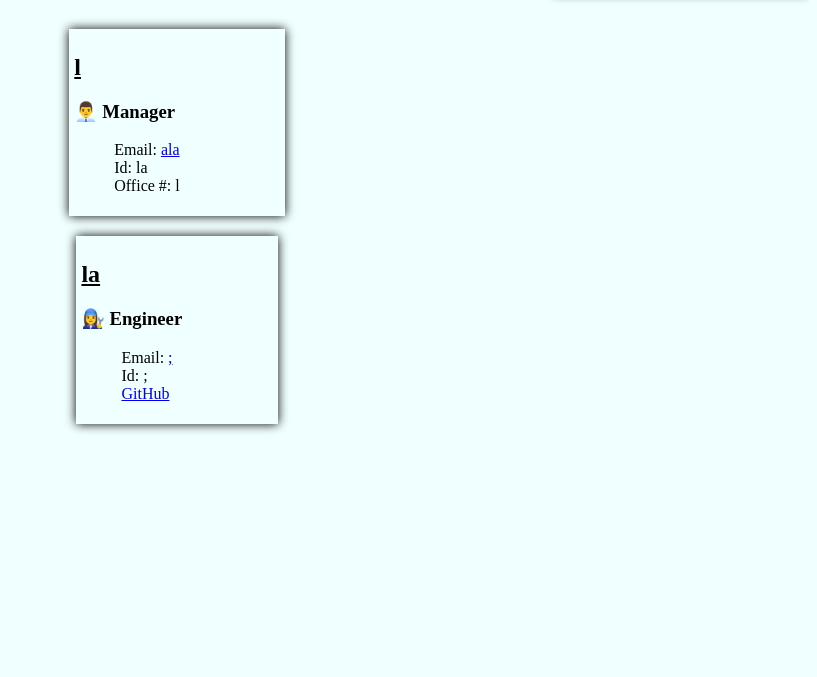
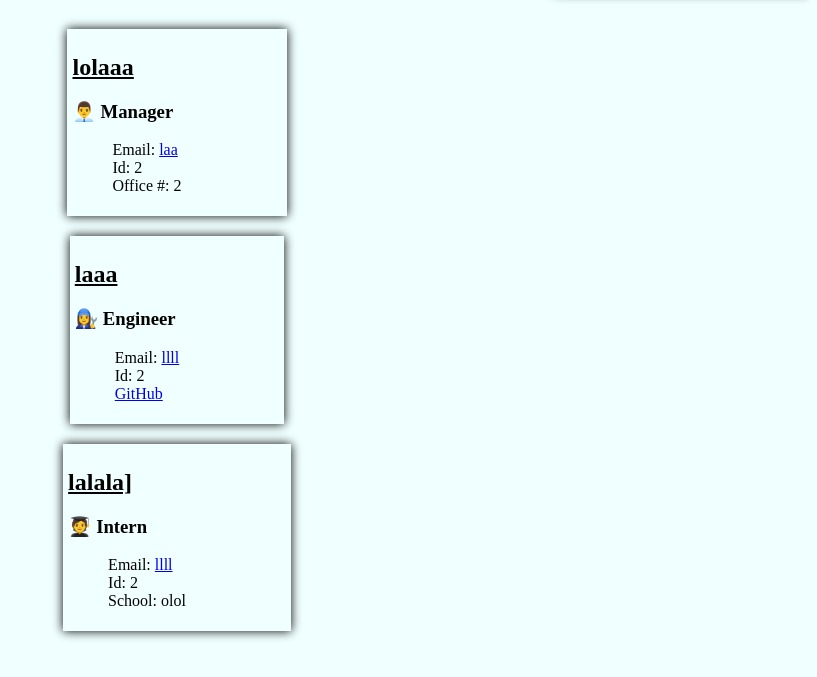
Before and after one commit to GustavoTijerino1/team-info-generator, a website: page index.html in a window 1280 px wide. Shown: the part 73-750 px from the top of the page, without its empty margins (463-1280 px from the left). Drawn offline with Linux system fonts and the light colour scheme.

```diff
--- a/index.html
+++ b/index.html
@@ -18,18 +18,18 @@
           <main>
             <div class="container">
               <div class="title">
-                <h2 >l<!--name--></h2>
+                <h2 >lolaaa<!--name--></h2>
                 <h3>👨‍💼 Manager</h3>
               </div>
               <ul>
                 <li>
-                Email:  <a href="ala.com">ala</a> <!-- email -->
+                Email:  <a href="mailto:laa.com">laa</a> <!-- email -->
                 </li>
                 <li>
-                Id: la <!-- id -->
+                Id: 2 <!-- id -->
                 </li>
                 <li>
-                Office #: l <!-- office number -->
+                Office #: 2 <!-- office number -->
                 </li>
               </ul>
             </div>
@@ -43,19 +43,39 @@
   <main>
     <div class="container">
       <div class="title">
-        <h2 >la<!--name--></h2>
+        <h2 >laaa<!--name--></h2>
         <h3>👩‍🔧 Engineer</h3>
       </div>
       <ul>
         <li>
-        Email: <a href=";.com">;</a> <!-- email -->
+        Email: <a href="mailto:llll.com">llll</a> <!-- email -->
         </li>
         <li>
-        Id: ;   <!-- id -->
+        Id: 2   <!-- id -->
         </li>
         <li>
-        <a href="https://github.com/lolala1"target="_blank"> GitHub</a> <!-- github  -->
+        <a href="https://github.com/llll"target="_blank"> GitHub</a> <!-- github  -->
         </li>
       </ul>
     </div>
   </main>
+
+    <main>
+      <div class="container">
+            <div class="title">
+            <h2 >lalala]<!--name--></h2>
+            <h3>🧑‍🎓 Intern</h3>
+          </div>
+              <ul>
+              <li>
+              Email: <a href="mailto:llll.com">llll</a> <!-- email -->
+              </li>
+              <li>
+                  Id: 2   <!-- id -->
+                  </li>
+                <li>
+                School: olol <!-- school -->
+                </li>
+                </ul>
+        </div>
+    </main>
```
Also changed, not shown: index.js (+11 -9 lines).
